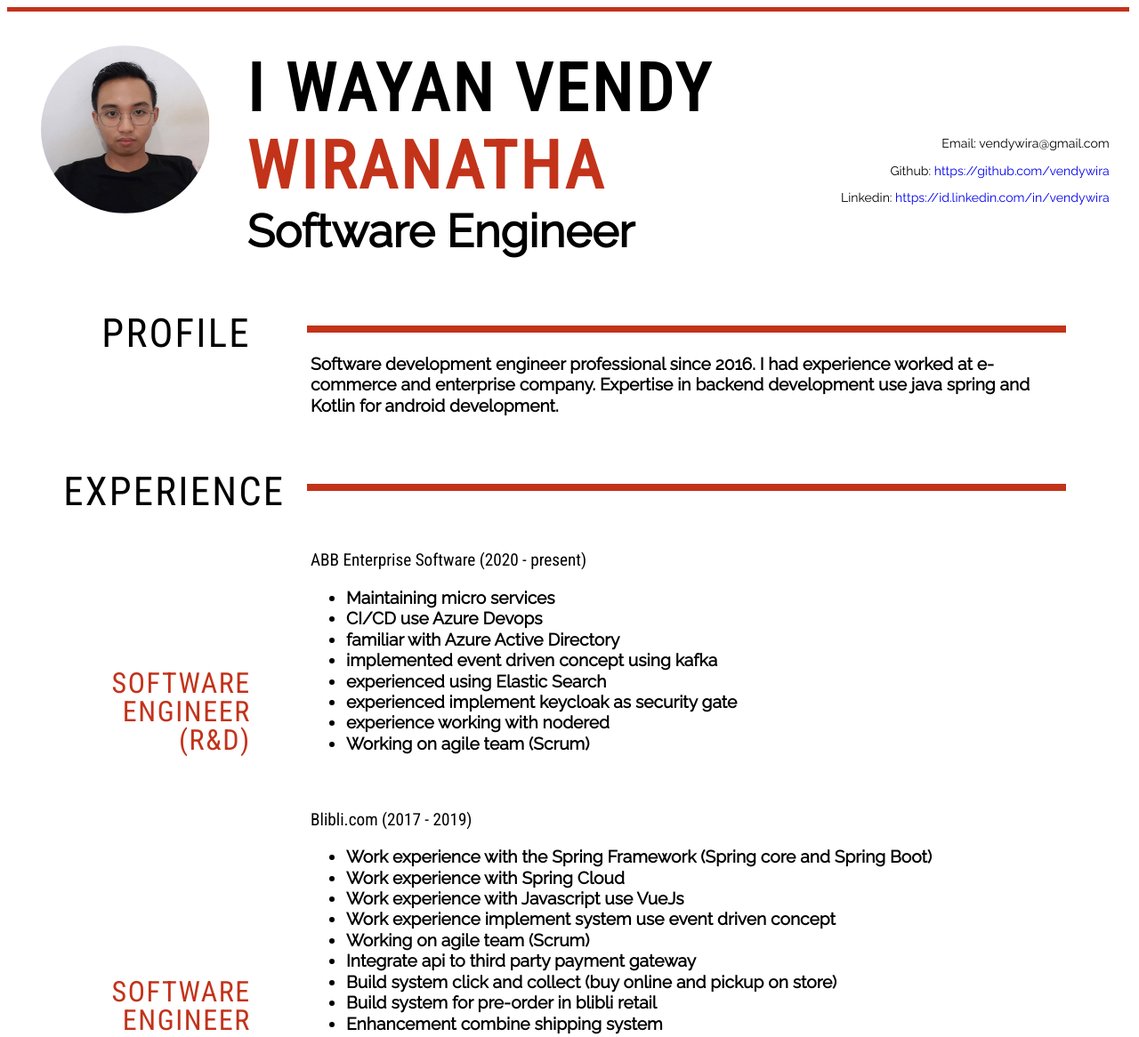
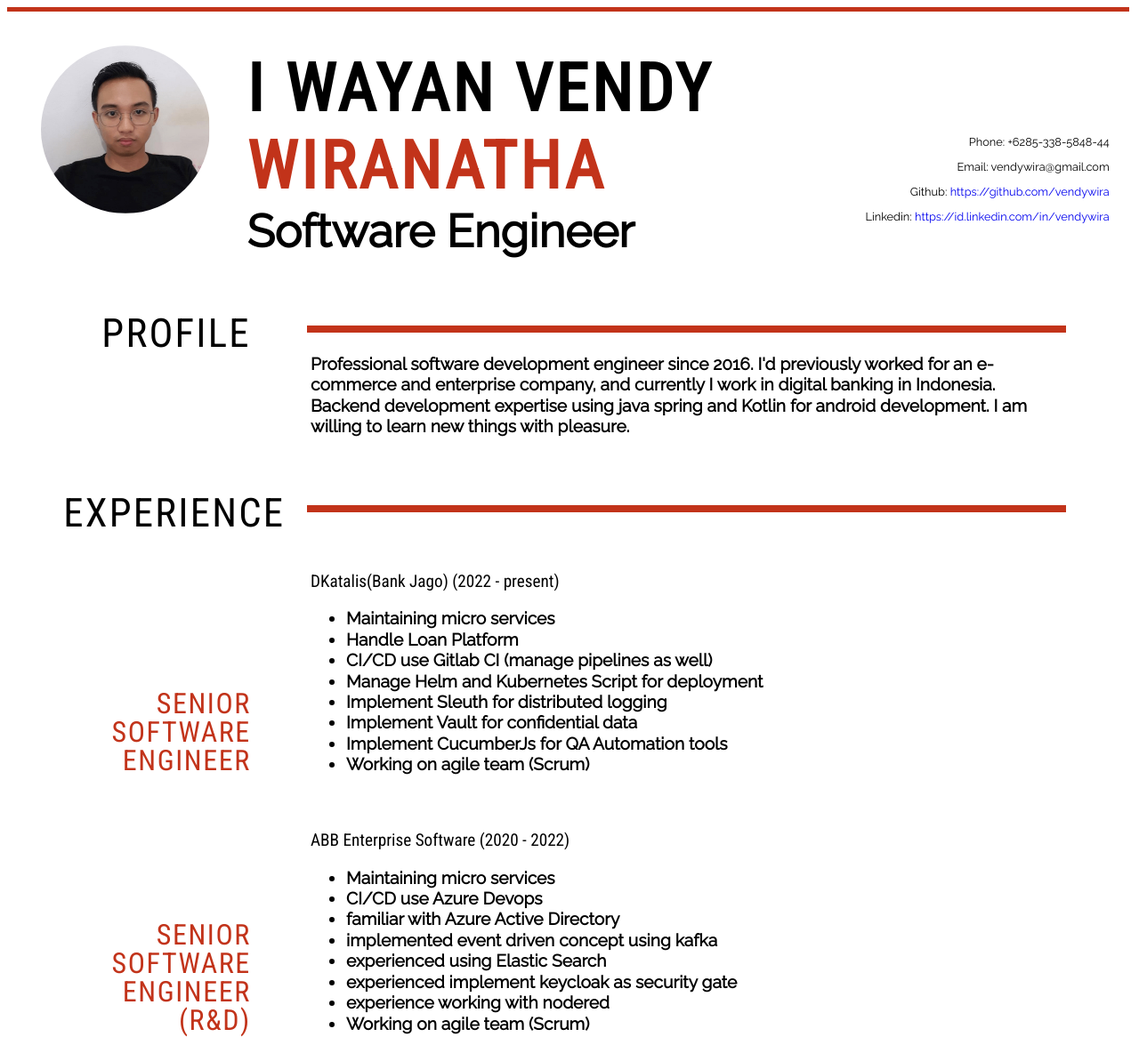
Before and after one commit to vendywira/cv, a plain HTML site: page index.html in a window 1280 px wide. Shown: the top 1166 px of the page at 89% size. Drawn offline with Linux system fonts and the light colour scheme.

Commit message:
add new experience at DKatalis

```diff
--- a/assets/css/style.css
+++ b/assets/css/style.css
@@ -77,7 +77,7 @@
 }
 .element-header__contact {
   text-align: right;
-  font-size: 1.1vw;
+  font-size: 1vw;
   font-family: "Raleway", sans-serif;
   float: right;
   margin-right: 0px;
--- a/index.html
+++ b/index.html
@@ -22,6 +22,7 @@
       <p class="element-header__job">Software Engineer</p>
     </div>
     <div class="grid grid__md-3 __display_inline element-header__contact">
+      <p>Phone: +6285-338-5848-44</p>
       <p>Email: vendywira@gmail.com</p>
       <p>Github: <a href="https://github.com/vendywira" target="blank" alt="github">https://github.com/vendywira</a></p>
       <p>Linkedin: <a href="https://id.linkedin.com/in/vendywira" target="blank"
@@ -37,9 +38,7 @@
       <div>
         <div class="grid grid__md-2 element-body element-body__text__title element-body__text__title--red"></div>
         <p class="grid grid__md-8 element-body element-body__text__content">
-          Software development engineer professional since 2016.
-          I had experience worked at e-commerce and enterprise company.
-          Expertise in backend development use java spring and Kotlin for android development.
+          Professional software development engineer since 2016. I'd previously worked for an e-commerce and enterprise company, and currently I work in digital banking in Indonesia. Backend development expertise using java spring and Kotlin for android development. I am willing to learn new things with pleasure.
         </p>
       </div>
     </div>
@@ -48,10 +47,25 @@
         Experience</p>
       <div class="grid grid__md-8 element-body element-body__line"></div>
       <div>
-        <div class="grid grid__md-2 element-body element-body__text__title element-body__text__title--red">Software
+        <div class="grid grid__md-2 element-body element-body__text__title element-body__text__title--red">Senior Software
+          Engineer</div>
+        <div class="grid grid__md-8 element-body element-body__text__content">
+          <p class="element-body element-body__text__title--bold">DKatalis(Bank Jago) (2022 - present)</p>
+          <ul>
+            <li>Maintaining micro services</li>
+            <Li>Handle Loan Platform</Li>
+            <li>CI/CD use Gitlab CI (manage pipelines as well)</li>
+            <li>Manage Helm and Kubernetes Script for deployment</li>
+            <li>Implement Sleuth for distributed logging</li>
+            <li>Implement Vault for confidential data</li>
+            <li>Implement CucumberJs for QA Automation tools</li>
+            <li>Working on agile team (Scrum)</li>
+          </ul>
+        </div>
+        <div class="grid grid__md-2 element-body element-body__text__title element-body__text__title--red">Senior Software
           Engineer (R&D)</div>
         <div class="grid grid__md-8 element-body element-body__text__content">
-          <p class="element-body element-body__text__title--bold">ABB Enterprise Software (2020 - present)</p>
+          <p class="element-body element-body__text__title--bold">ABB Enterprise Software (2020 - 2022)</p>
           <ul>
             <li>Maintaining micro services</li>
             <li>CI/CD use Azure Devops</li>
```
